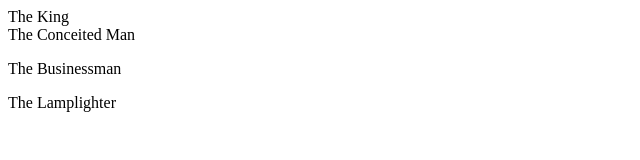
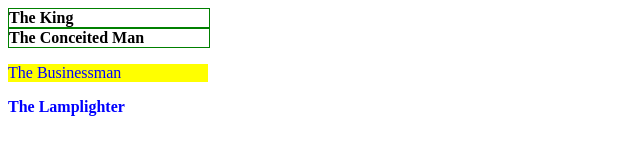
Before and after one commit to Mskrost/simplest-selectors, a plain HTML site: page index.html in a window 1280 px wide. Shown: the whole page, without its empty margins (0-640 px from the left). Drawn offline with Linux system fonts and the light colour scheme.

Commit message:
update html and css

```diff
--- a/index.html
+++ b/index.html
@@ -1,6 +1,17 @@
-<div class="container">
-    <div id="b325" class="asteroid">The King</div>
-    <div class="asteriod b326">The Conceited Man</div>
-</div>
-<p class="asteroid big">The Businessman</p>
-<div class="asteroid b329 big">The Lamplighter</div>
+<!DOCTYPE html>
+<html lang="en">
+<head>
+    <meta charset="UTF-8">
+    <meta name="viewport" content="width=device-width, initial-scale=1.0">
+    <title>Document</title>
+    <link rel="stylesheet" href="./style.css">
+</head>
+<body>
+    <div class="container">
+        <div id="b325" class="asteroid">The King</div>
+        <div class="asteroid b326">The Conceited Man</div>
+    </div>
+    <p class="asteroid big">The Businessman</p>
+    <div class="asteroid b329 big">The Lamplighter</div>
+</body>
+</html>
--- a/style.css
+++ b/style.css
@@ -1,7 +1,3 @@
-.container {
-    border: 1px solid green;
-}
-
 .asteroid {
     width: 200px;
 }
@@ -10,8 +6,12 @@
     color: blue;
 }
 
-#b325, .b326, .b329 {
+.container, .b329 {
     font-weight: bold;
+}
+
+#b325, .b326 {
+    border: 1px solid green;
 }
 
 p {
```
